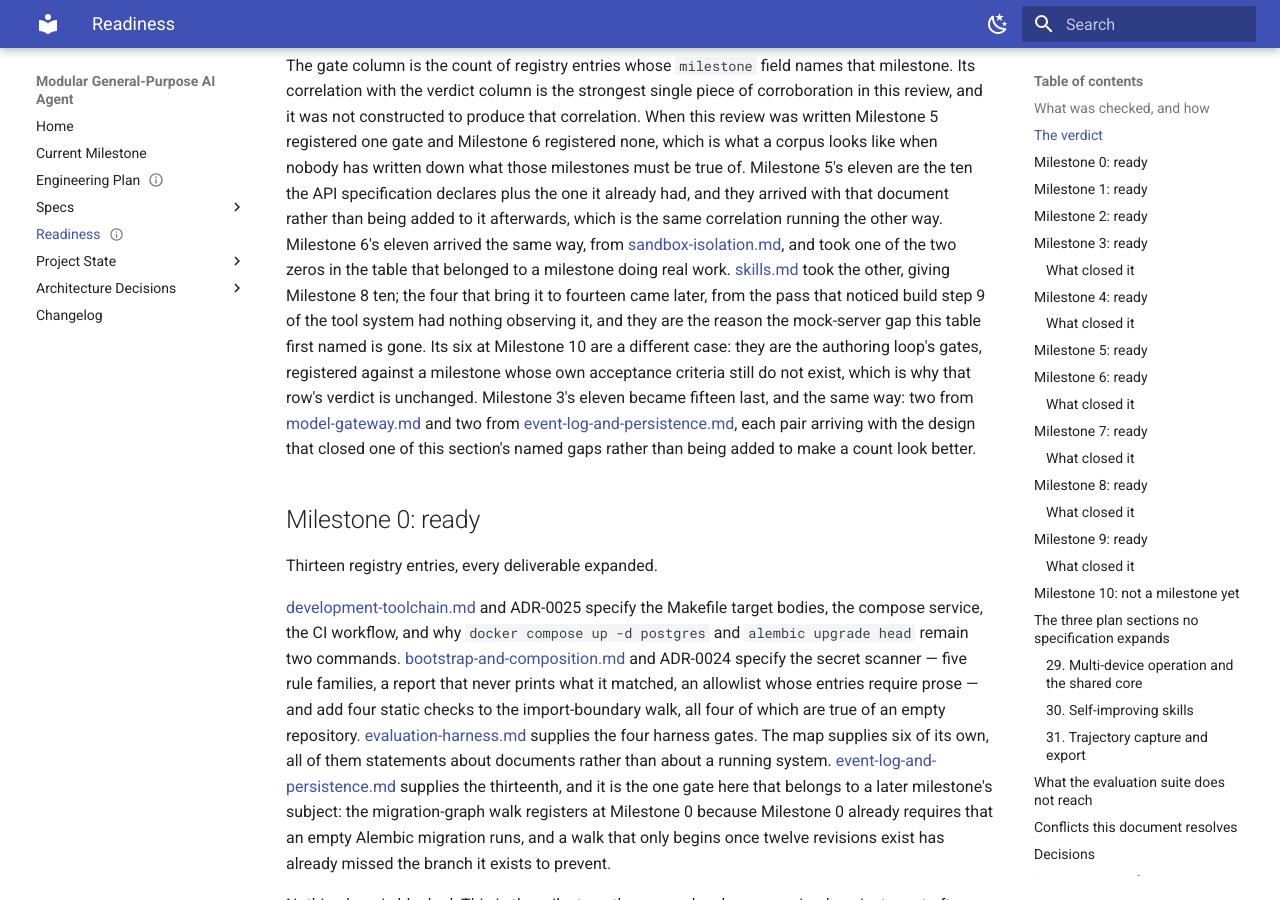
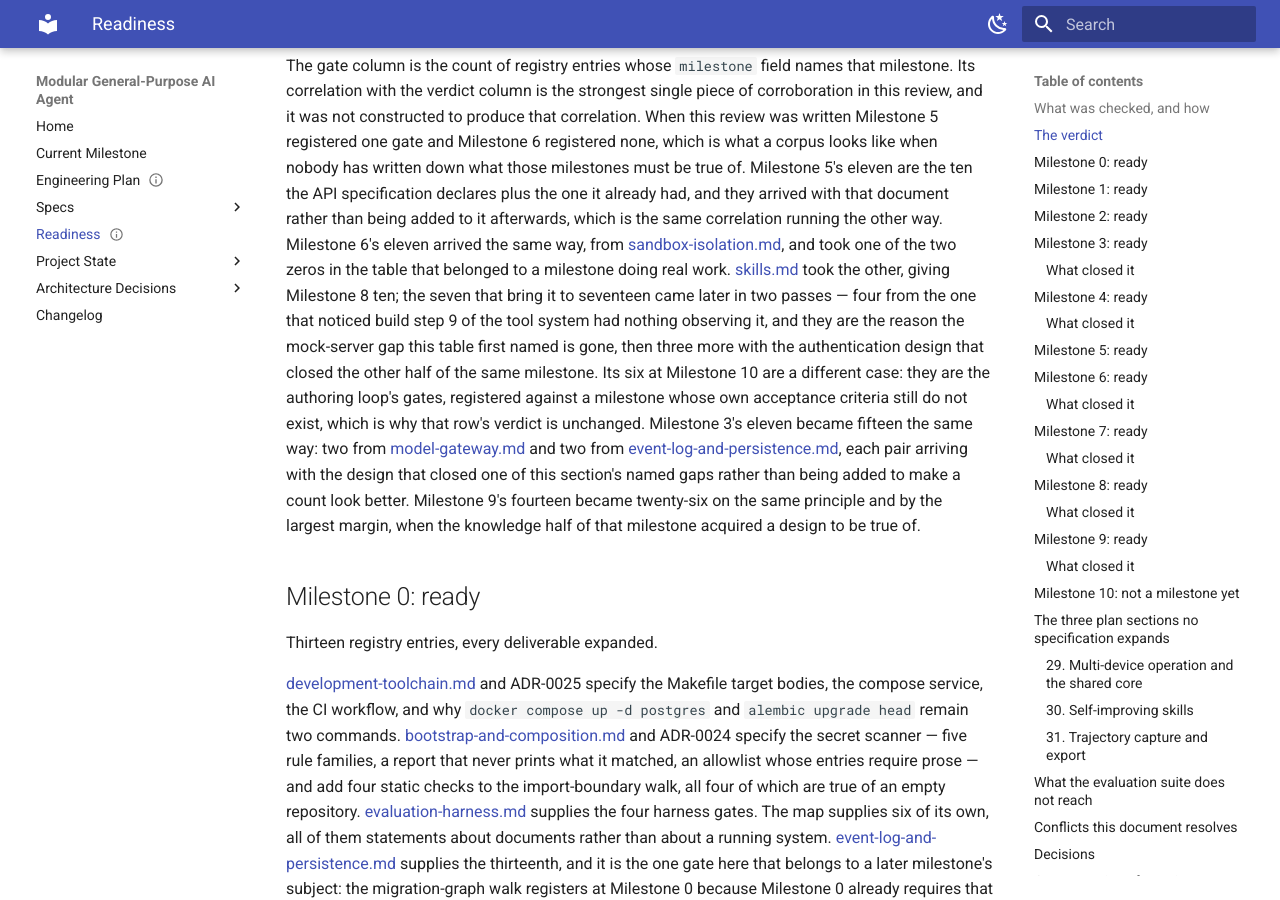
Before and after one commit to avitus/veetbot, an MkDocs documentation site: the page built from docs/plan/readiness.md, in a window 1280 px wide and 900 px high, scrolled down 2195 px. Built offline with MkDocs 1.6.1 and Material for MkDocs 9.7.7, drawn with Linux system fonts in a browser that asks for light colours; some of the changed text lies outside the part shown.

Commit message:
docs: propagate the fifteen-string scope vocabulary
The Milestone 9 knowledge work added a scope to the closed vocabulary and
took it from fourteen strings to fifteen. The changelog said so; three of
the mentions in the live documents were updated with it and five were not.
A number-word sweep across every live document found those five, plus four
other counts the same milestone had left behind.

policy-and-approvals.md now says fifteen in all three remaining places -
the scope-grammar prose, the scope grammar gate, and decision 31.
readiness.md says fifteen in the two places it restates the same rule.
http-api-and-streaming.md says nine API scopes plus the six that appear as
tool required_scopes rather than five, which is the same fifteen counted
the other way.

readiness.md also gets two arithmetic paragraphs rewritten. Milestone 8's
seventeen gates now decompose correctly across the three passes that
produced them - ten from the skills design, four when build step 9 of the
tool system turned out to have nothing observing it, three more with the
MCP authentication design. And Milestone 9's fourteen becoming twenty-six
is now named, which removes the stale claim that Milestone 3 was the last
milestone to grow.

evaluation-harness.md says fourteen gate-declaring specs rather than
thirteen and names the milestone map as a declaring source alongside the
engineering plan. development-toolchain.md says sixteen specifications and
thirty-three ADRs.

No gate count changed. The census is still 166 declared across fourteen
specs, 175 declarations, 172 registry entries.

Co-Authored-By: Claude <noreply@anthropic.com>
Claude-Session: https://claude.ai/code/session_01Co5fwoBE4S5jaeXYEWfdiv

```diff
--- a/docs/plan/readiness.md
+++ b/docs/plan/readiness.md
@@ -99,17 +99,22 @@ Milestone 6's eleven arrived the same way, from
 [sandbox-isolation.md](sandbox-isolation.md), and took one of the two
 zeros in the table that belonged to a milestone doing real work.
 [skills.md](skills.md) took the other, giving Milestone 8 ten; the
-four that bring it to fourteen came later, from the pass that noticed
-build step 9 of the tool system had nothing observing it, and they
-are the reason the mock-server gap this table first named is gone.
+seven that bring it to seventeen came later in two passes — four from
+the one that noticed build step 9 of the tool system had nothing
+observing it, and they are the reason the mock-server gap this table
+first named is gone, then three more with the authentication design
+that closed the other half of the same milestone.
 Its six at Milestone 10 are a different case: they are the authoring
 loop's gates, registered against a milestone whose own acceptance
 criteria still do not exist, which is why that row's verdict is
-unchanged. Milestone 3's eleven became fifteen last, and the same way:
-two from [model-gateway.md](model-gateway.md) and two from
+unchanged. Milestone 3's eleven became fifteen the same way: two from
+[model-gateway.md](model-gateway.md) and two from
 [event-log-and-persistence.md](event-log-and-persistence.md), each
 pair arriving with the design that closed one of this section's named
-gaps rather than being added to make a count look better.
+gaps rather than being added to make a count look better. Milestone
+9's fourteen became twenty-six on the same principle and by the
+largest margin, when the knowledge half of that milestone acquired a
+design to be true of.
 
 ## Milestone 0: ready
 
--- a/docs/status/citation-ledger.yaml
+++ b/docs/status/citation-ledger.yaml
@@ -165,7 +165,7 @@ citations:
     excerpt: "enabled_skills: list[str] = []"
   - cite: "docs/plan/skills.md#docs/plan/policy-and-approvals.md:137"
     excerpt: "Section 30.3 requires that authoring a skill be gated by pol"
-  - cite: "docs/plan/skills.md#docs/plan/readiness.md:718"
+  - cite: "docs/plan/skills.md#docs/plan/readiness.md:723"
     excerpt: "`engineering-plan.md:2696` had no design behind it — and no "
   - cite: "docs/plan/skills.md#docs/plan/tool-system.md:1275-1322"
     excerpt: "## Skills, and the line between a skill and a tool"
```
Also changed, not shown: other parts of docs/plan/readiness.md (+2 -2 lines), docs/plan/development-toolchain.md (+2 -2 lines), docs/plan/evaluation-harness.md (+4 -4 lines), docs/plan/http-api-and-streaming.md (+1 -1 lines), docs/plan/policy-and-approvals.md (+3 -3 lines).
